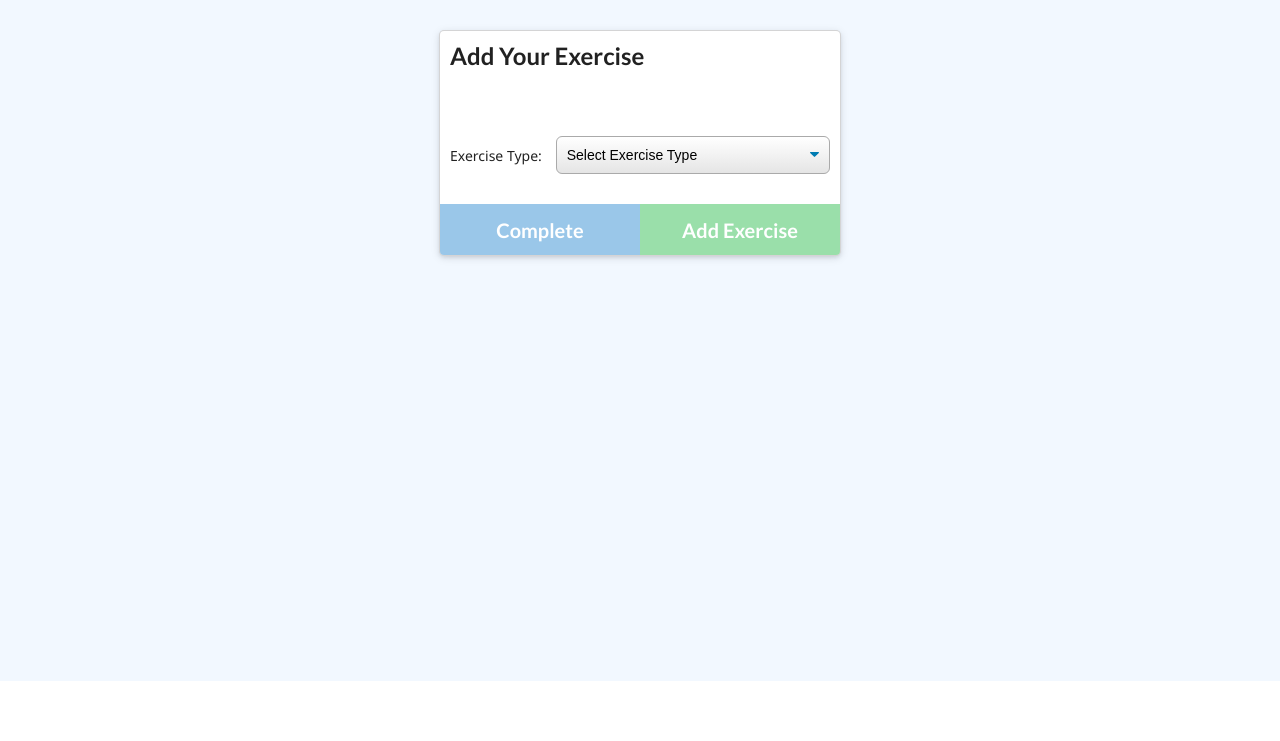
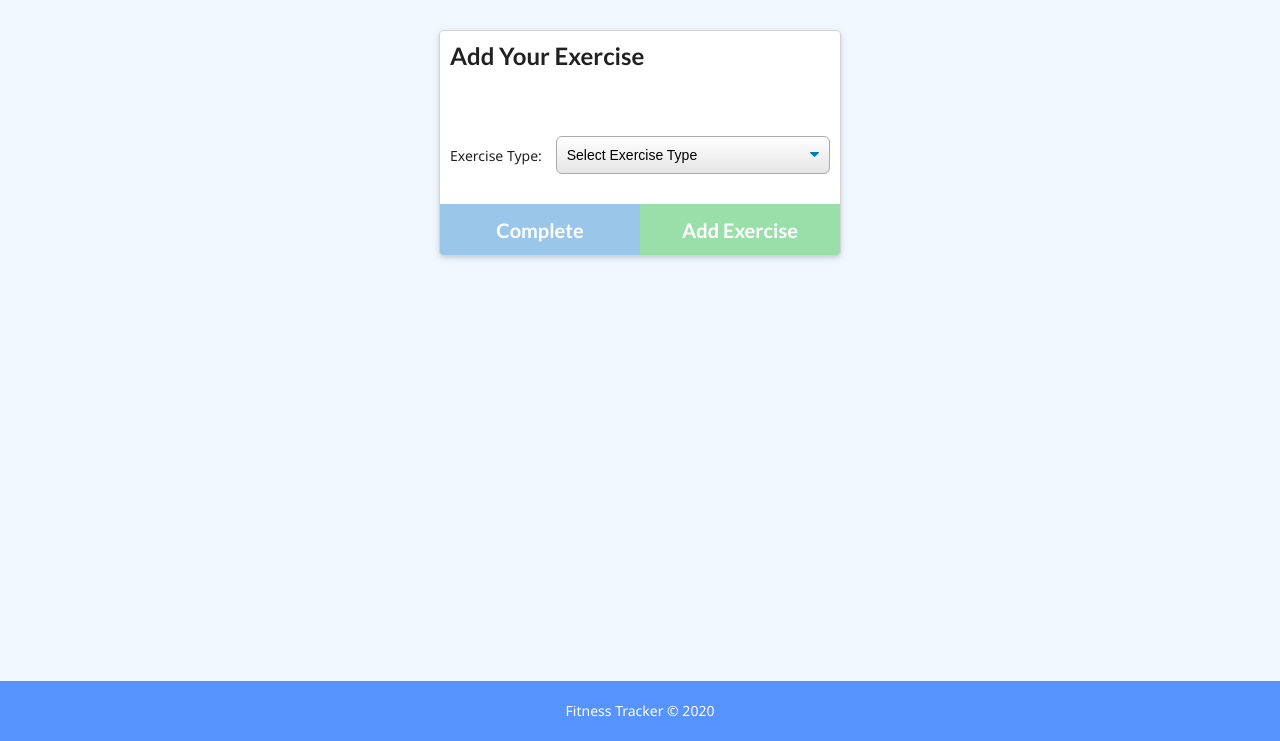
Before and after one commit to kdunphe/workout-tracker, a website: page public/exercise.html in a window 1280 px wide. Shown: the part 199-940 px from the top of the page. Before the commit the page ends 880 px from the top, so only its background shows below. Drawn offline with nearby package versions, Linux system fonts and the light colour scheme; no server answers.

Commit message:
Adding some basic styling & footer

```diff
--- a/public/exercise.html
+++ b/public/exercise.html
@@ -27,8 +27,8 @@
             <label for="type">Exercise Type:</label>
             <select name="type" id="type">
               <option disabled selected>Select Exercise Type</option>
+              <option value="cardio">Cardio</option>
               <option value="resistance">Resistance</option>
-              <option value="cardio">Cardio</option>
             </select>
           </div>
           <div class="cardio-form d-none">
@@ -82,6 +82,7 @@
   <div id="toast">
     Workout Added Successfully!
   </div>
+  <footer>Fitness Tracker © 2020</footer>
   <script src="/api.js"></script>
   <script src="/exercise.js"></script>
 </body>
--- a/public/style.css
+++ b/public/style.css
@@ -435,3 +435,10 @@ form > button {
     right: -320px;
   }
 }
+
+footer {
+  background-color: #5793fd;
+  padding: 20px;
+  text-align: center;
+  color: white;
+}
```
Also changed, not shown: public/index.html (+1 -0 lines), public/stats.html (+4 -0 lines).
